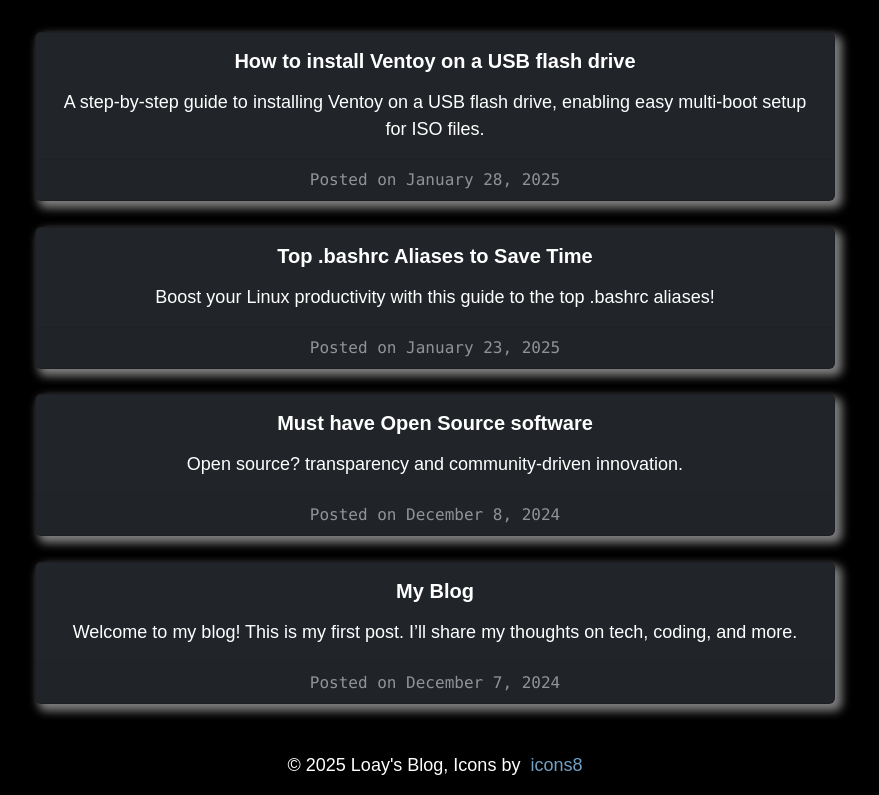
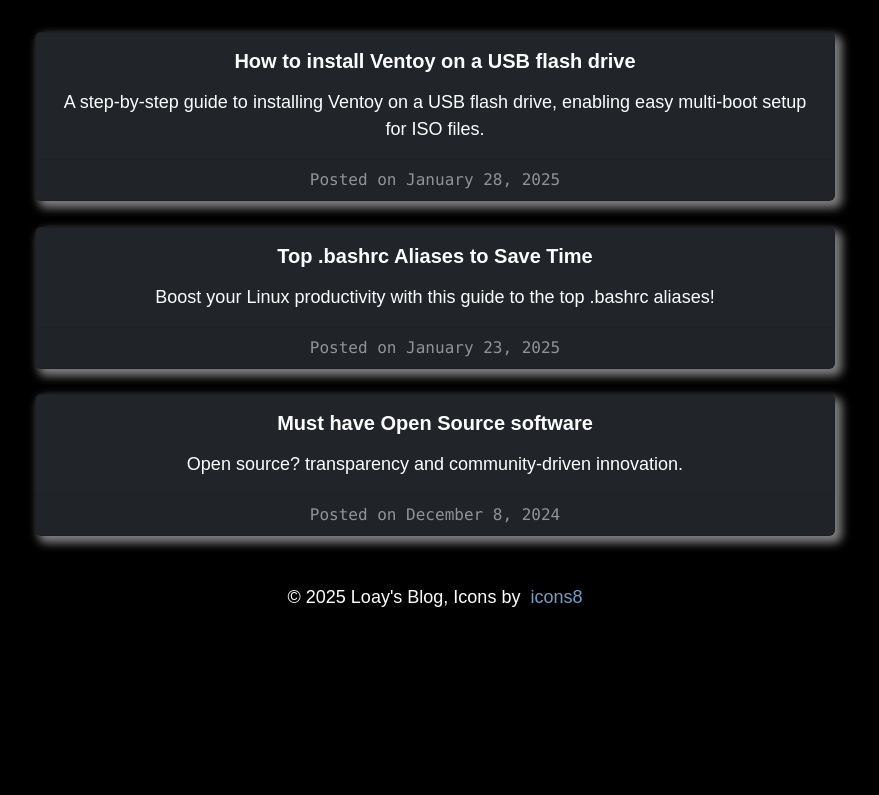
Before and after one commit to lidwan/blog, a React (Vite) app: page / in a window 1280 px wide. Shown: the part 281-1076 px from the top of the page, without its empty margins (205-1084 px from the left). After the commit the page ends 908 px from the top, so only its background shows below. Built offline with nearby package versions, Linux system fonts and the light colour scheme.

Commit message:
Removed unnecessary first blog post

```diff
--- a/src/data/posts.js
+++ b/src/data/posts.js
@@ -23,14 +23,6 @@ const posts = [
         tags: ["open", "source", "vpn", "encryption", "2fa", "password", "manager", "usb", "list"],
         date: "December 8, 2024"
     },
-    {
-        id: "my-blog",
-        title: "My Blog",
-        description: "Welcome to my blog! This is my first post. I’ll share my thoughts on tech, coding, and more.",
-        file: "/posts/my-blog.md",
-        tags: ["first", "post", "hello"],
-        date: "December 7, 2024"
-    },
 ];
 
 export default posts;
```
